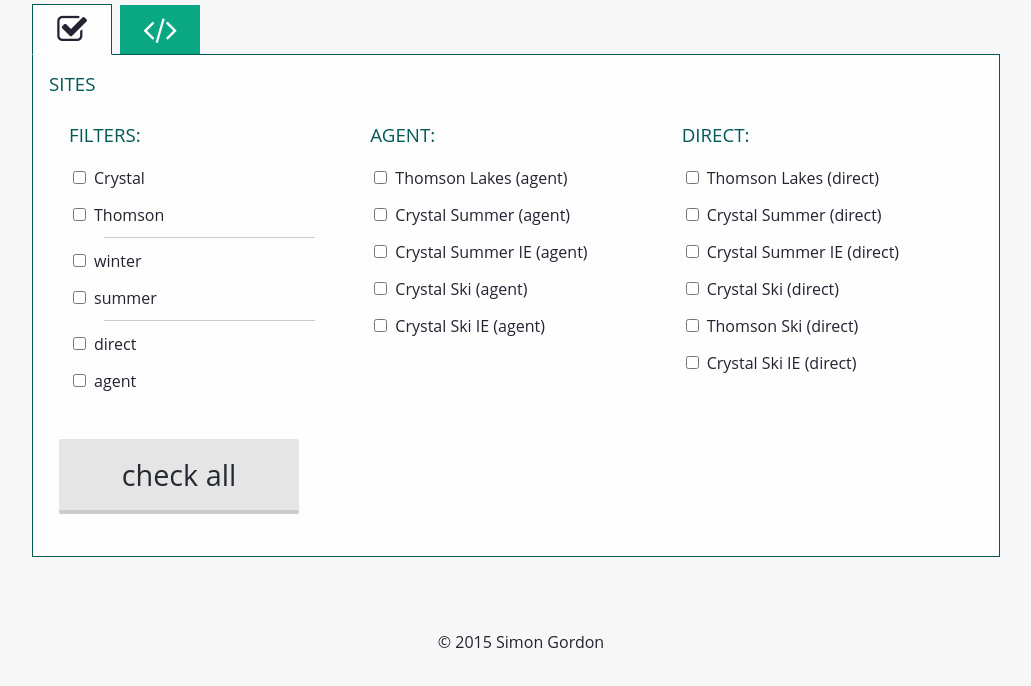
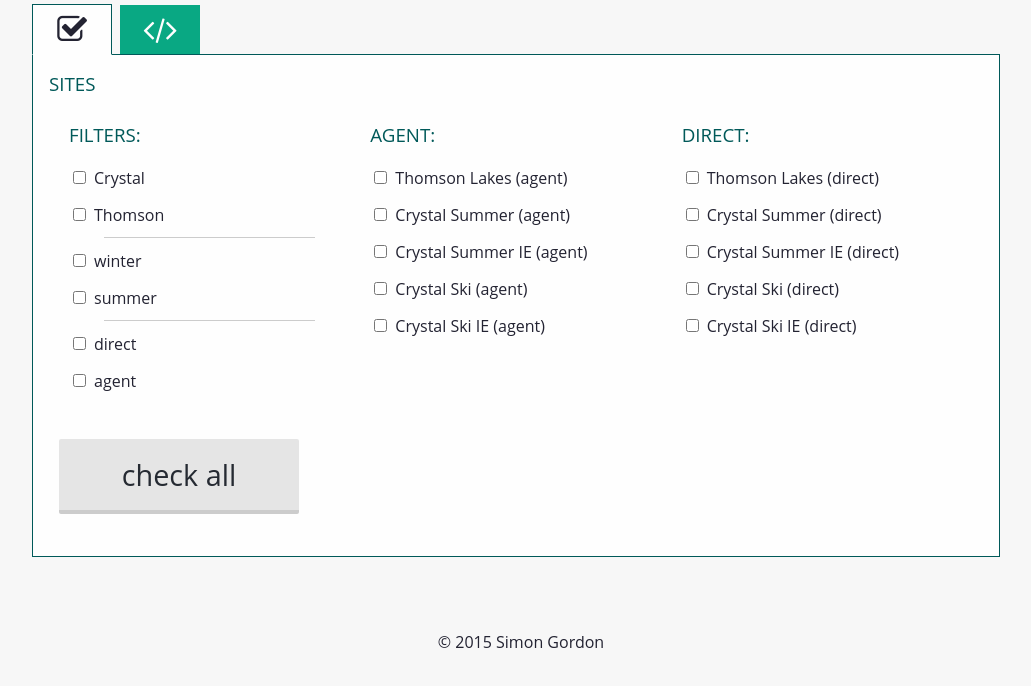
Before and after one commit to gordonez5/multiple-file-opener, a website: page index.html in a window 1280 px wide. Shown: the part 86-772 px from the top of the page, without its empty margins (124-1155 px from the left). Drawn offline with Linux system fonts and the light colour scheme.

Commit message:
Update index.html

```diff
--- a/index.html
+++ b/index.html
@@ -185,9 +185,6 @@
 									<input class="checks__input" data-customer="direct" data-brand="crystal" data-season="winter" name="sites" type="checkbox" value="direct/78/"><span>Crystal Ski (direct)</span>
 								</label>
 								<label>
-									<input class="checks__input" data-customer="direct" data-brand="thomson" data-season="winter" name="sites" type="checkbox" value="direct/79/"><span>Thomson Ski (direct)</span>
-								</label>
-								<label>
 									<input class="checks__input" data-customer="direct" data-brand="crystal" data-season="winter" name="sites" type="checkbox" value="direct/81/"><span>Crystal Ski IE (direct)</span>
 								</label>
 							</div>
```
